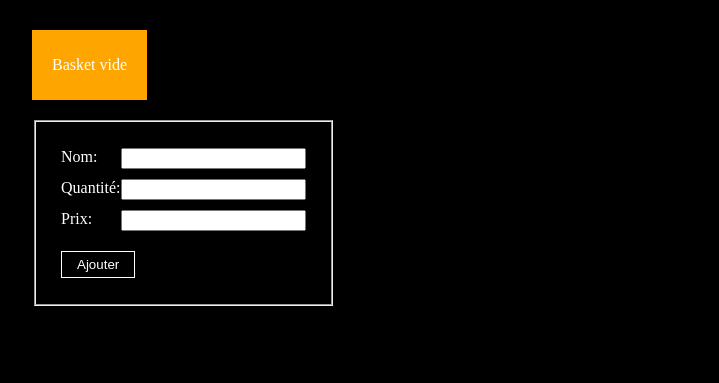
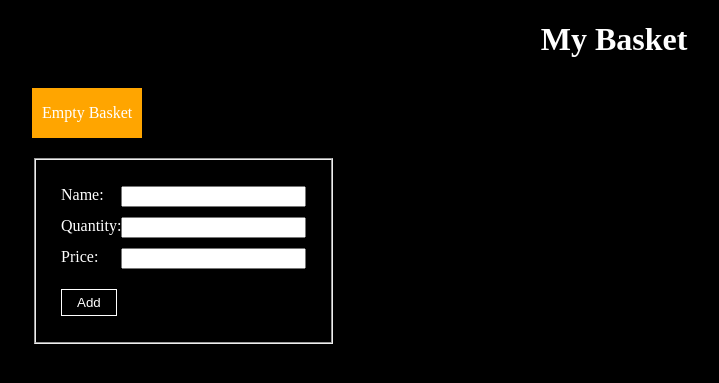
Before and after one commit to YaKem/my-basket, a PHP site: page / in a window 1280 px wide. Shown: the top 383 px of the page, without its empty margins (26-745 px from the left). Run offline with PHP 8.4, Linux system fonts and the light colour scheme; some libraries are stand-ins or nearby versions.

Commit message:
Change labels and input value;

```diff
--- a/css/style.css
+++ b/css/style.css
@@ -6,11 +6,14 @@ body {
     margin-top: 30px;
     margin-left: 50px;
 }
+h1 {
+    text-align: center;
+}
 #msg {
     background-color: orange;
     color: white;
     margin-bottom: 20px;
-    padding: 10px 20px;
+    padding: 0 10px;
     display: inline-block;
 }
 table {
--- a/index.php
+++ b/index.php
@@ -23,8 +23,10 @@ if(!empty($_GET['action'])) {
 
         } else if($_GET['action'] == 'delete' && isset($_GET['id'])) {
             removeItem($_GET['id']);
+
         } else if($_GET['action'] == 'empty') {
             removeBasket();
+
         }
     }
 
@@ -34,11 +36,13 @@ if(!empty($_GET['action'])) {
         "http://www.w3.org/TR/html4/loose.dtd">
 <html lang="en">
 <head>
+    <meta charset="UTF-8">
     <title>My PHP Basket</title>
     <script src="https://kit.fontawesome.com/ac5628c3f3.js" crossorigin="anonymous"></script>
     <link rel="stylesheet" href="./css/style.css" />
 </head>
 <body>
+    <h1>My Basket</h1>
     <div class="container">
         <?php if(!empty($_SESSION['basket'])): ?>
             <table>
@@ -78,7 +82,7 @@ if(!empty($_GET['action'])) {
             </table>
         <?php else: ?>
             <div id="msg">
-                <p>Basket vide</p>
+                <p>Empty Basket</p>
             </div>
         <?php endif ?>
         <form action="index.php" method="post">
@@ -86,19 +90,19 @@ if(!empty($_GET['action'])) {
                 <ul>
                     <input type="hidden" name="id" value="<?= $id ?? '' ?>">
                     <li>
-                        <label for="name">Nom: </label>
+                        <label for="name">Name: </label>
                         <input id="name" type="text" name="name" value="<?= $_SESSION['input']['name'] ?? '' ?>" />
                     </li>
                     <li>
-                        <label for="qty">Quantité: </label>
+                        <label for="qty">Quantity: </label>
                         <input id="qty" type="text" name="quantity" value="<?= $_SESSION['input']['quantity'] ?? '' ?>" />
                     </li>
                     <li>
-                        <label for="prx">Prix: </label>
+                        <label for="prx">Price: </label>
                         <input id="prx" type="text" name="price" value="<?= $_SESSION['input']['price'] ?? '' ?>" />
                     </li>
                     <li>
-                        <input type="submit" value="Ajouter" />
+                        <input type="submit" value="Add" />
                     </li>
                 </ul>
             </fieldset>
```
Lines whose indentation alone changed are shown as unchanged.
